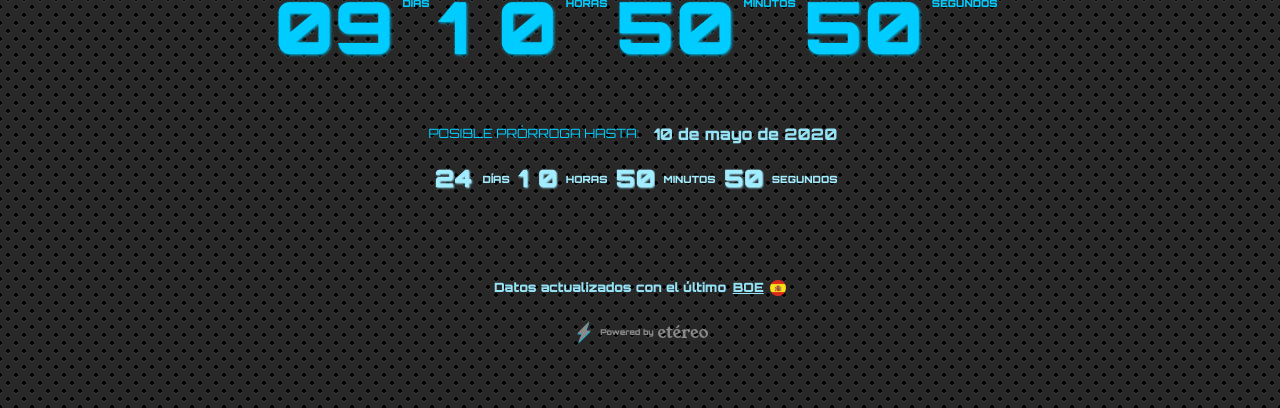
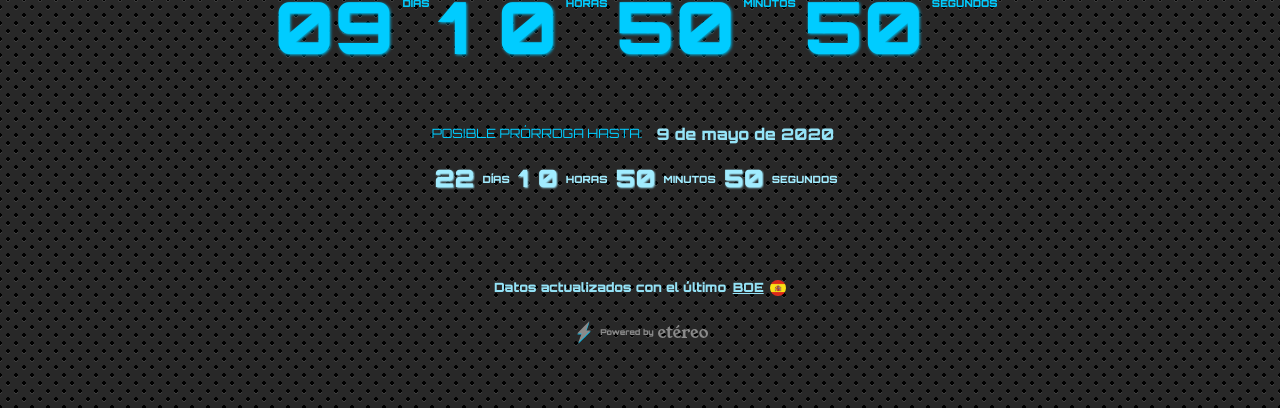
Before and after one commit to dieguezz/covid-countdown-spain, a React (Create React App) app: page / in a window 1280 px wide. Shown: the part 313-721 px from the top of the page. Built offline with nearby package versions, Linux system fonts and the light colour scheme.

Commit message:
:tada: update date

```diff
--- a/src/App.js
+++ b/src/App.js
@@ -15,7 +15,7 @@ import { CSSPlugin } from "gsap/CSSPlugin";
 gsap.registerPlugin(CSSPlugin);
 
 const endDate1 = new Date(2020, 3, 26);
-const endDate2 = new Date(2020, 4, 11);
+const endDate2 = new Date(2020, 4, 9);
 
 function useWindowSize() {
   const isClient = typeof window === "object";
@@ -207,7 +207,7 @@ function App() {
           className="small red"
           isSmall
           title="Posible prórroga hasta:"
-          subtitle="10 de mayo de 2020"
+          subtitle="9 de mayo de 2020"
           end={endDate2}
           timer={timer[1]}
         ></CountDown>
```
